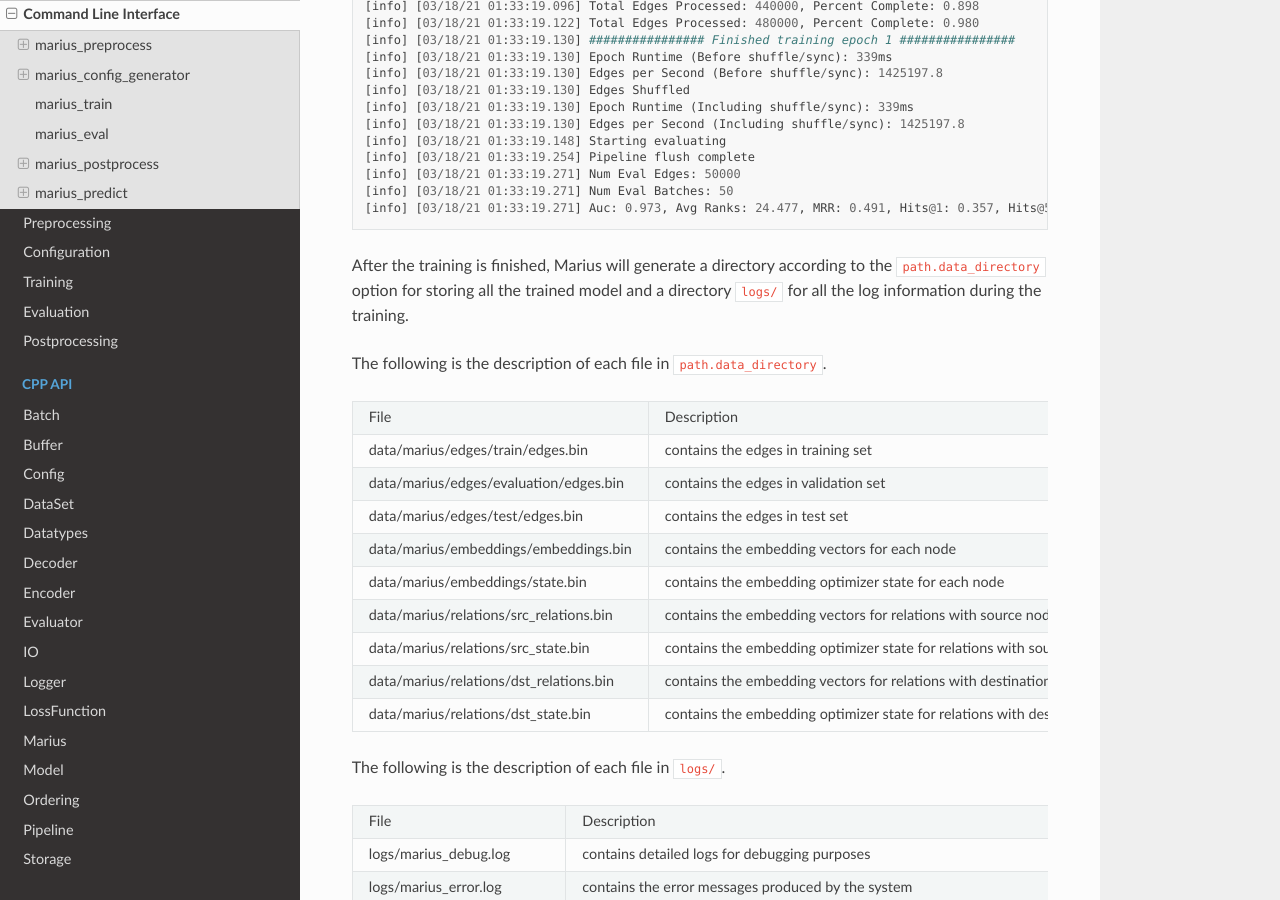
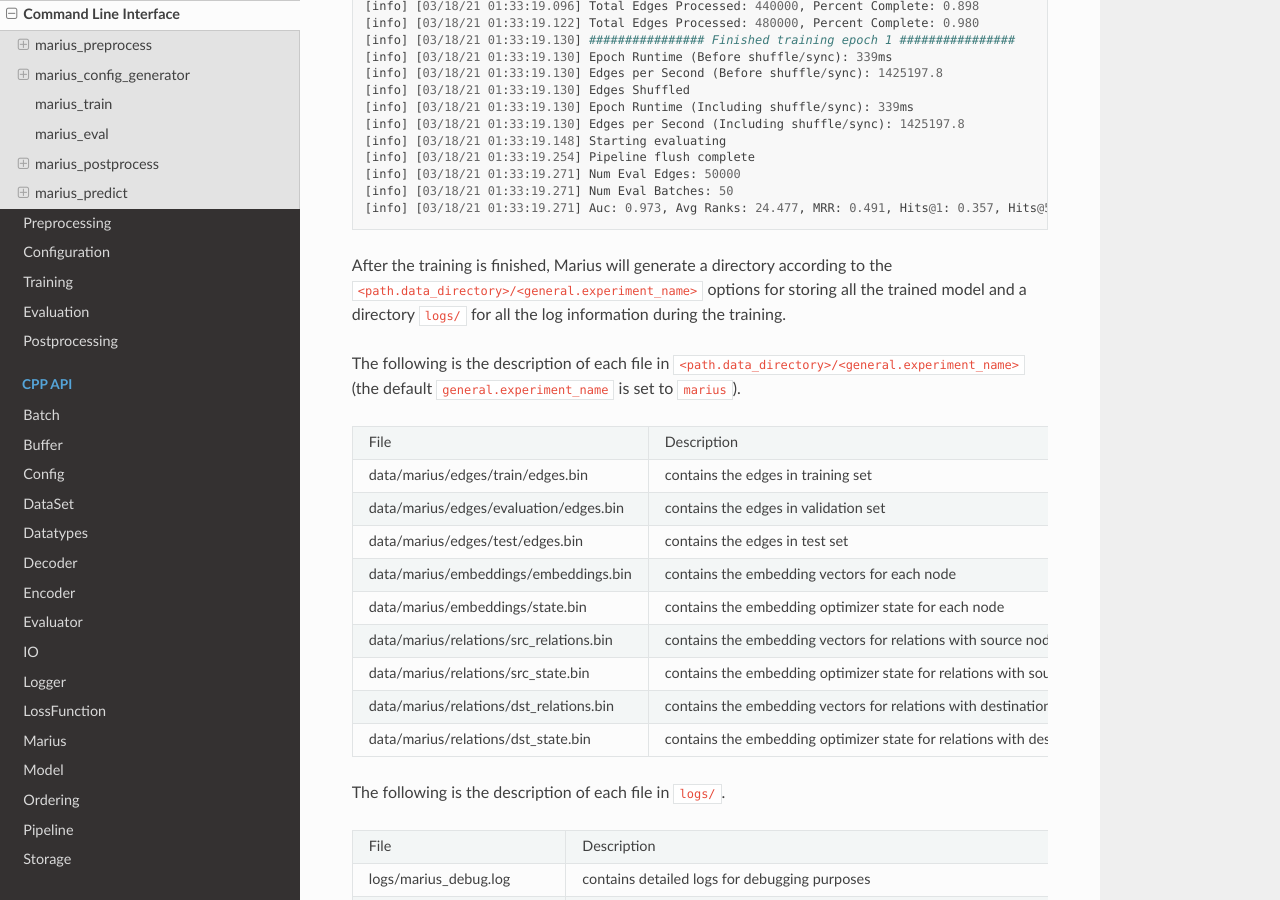
Before and after one commit to marius-team/marius, a Sphinx documentation site: the page built from docs/user_guide/command_line_interface.rst, in a window 1280 px wide and 900 px high, scrolled down 7529 px. Built offline with Sphinx 7.4.7 and the Read the Docs theme 2.0.0, drawn with Linux system fonts in a browser that asks for light colours; some of the changed text lies outside the part shown.

Commit message:
Fix bad assumption on general.experiment_name

```diff
--- a/docs/user_guide/command_line_interface.rst
+++ b/docs/user_guide/command_line_interface.rst
@@ -383,10 +383,11 @@ similar to the following.
     [info] [03/18/21 01:33:19.271] Num Eval Batches: 50
     [info] [03/18/21 01:33:19.271] Auc: 0.973, Avg Ranks: 24.477, MRR: 0.491, Hits@1: 0.357, Hits@5: 0.651, Hits@10: 0.733, Hits@20: 0.806, Hits@50: 0.895, Hits@100: 0.943
 
-After the training is finished, Marius will generate a directory according to the ``path.data_directory`` option for storing all the trained model
+After the training is finished, Marius will generate a directory according to the ``<path.data_directory>/<general.experiment_name>`` options for storing all the trained model
 and a directory ``logs/`` for all the log information during the training.
 
-The following is the description of each file in ``path.data_directory``.
+The following is the description of each file in ``<path.data_directory>/<general.experiment_name>``
+(the default ``general.experiment_name`` is set to ``marius``).
 
 =========================================  ================
 File                                       Description
@@ -488,7 +489,7 @@ The available options:
     --format format, -f format
                             Data format to store retrieved embeddings
 
-The ``<trained_embedding_directory>`` is the directory created
+The ``<trained_embedding_directory>`` is the directory ``<path.data_directory>/<general.experiment_name>`` created
 by ``marius_train`` containing all trained embeddings.
 The ``<dataset_directory>`` is the directory created by ``marius_preprocess`` to store preprocessed data.
 
@@ -513,10 +514,11 @@ The following command shows how to use ``marius_postprocess`` for retrieving tra
 
 ::
 
-    marius_postprocess ./data/ ./dataset_directory --output_directory output_dir -f CSV
+    marius_postprocess ./data/marius/ ./dataset_directory --output_directory output_dir -f CSV
 
-In this case, ``./data/`` is the directory created by ``marius_train`` containing all the
-trained embeddings. ``./dataset_directory`` is the directory created by ``marius_preprocess``
+In this case, ``./data/marius/`` is the directory created by ``marius_train`` containing all the
+trained embeddings (the default ``general.experiment_name`` is set to ``marius``).
+``./dataset_directory`` is the directory created by ``marius_preprocess``
 containing all preprocessed data files.
 These embeddings will be stored in the CSV format.
 
@@ -611,4 +614,4 @@ in the following example.
 
 ::
 
-    marius_predict ./data/ ./dataset_directory 5 -s source_node_id -r relation_id
+    marius_predict ./data/marius/ ./dataset_directory 5 -s source_node_id -r relation_id
--- a/docs/user_guide/getting_started.rst
+++ b/docs/user_guide/getting_started.rst
@@ -134,7 +134,7 @@ can help retrieve the trained embeddings and perform link prediction tasks.
 
 Marius provides ``marius_postprocess`` for users to retrieve the trained embeddings in the
 required format.
-The following command retrieves the trained embeddings stored in ``./data/``
+The following command retrieves the trained embeddings stored in ``./data/marius/``
 and store them in CSV format in
 the directory ``embeddings/``. The directory ``./training_data/`` is the directory
 containing the preprocessed data used for training.
@@ -144,7 +144,7 @@ Users just need to replace ``CSV`` with name of the format they want in the foll
 
 ::
 
-    marius_postprocess ./data/ ./training_data/ --output_directory ./embeddings/ --format CSV
+    marius_postprocess ./data/marius/ ./training_data/ --output_directory ./embeddings/ --format CSV
 
 Link prediction on trained embeddings is supported by ``marius_predict``.
 Given a source node and type of relation, the
@@ -154,7 +154,7 @@ the command.
 
 ::
 
-    marius_predict ./data/ ./training_data/ 10 --src __saxony_NN_1  --rel _member_meronym
+    marius_predict ./data/marius/ ./training_data/ 10 --src __saxony_NN_1  --rel _member_meronym
 
 The left-hand-side relation type is used since the link prediction performed in
 this case starts from source node to destination node.
```
Also changed, not shown: other parts of docs/user_guide/command_line_interface.rst (+2 -1 lines), docs/user_guide/postprocess.rst (+6 -4 lines), 4 other files.
